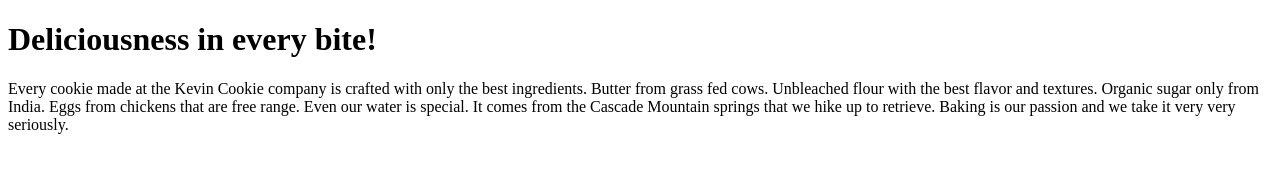
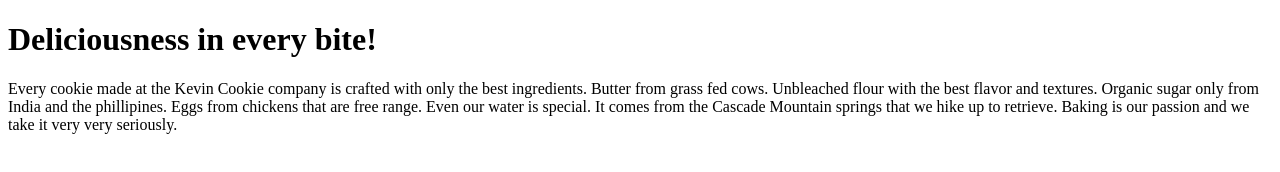
Before and after one commit to samug98/kc, a plain HTML site: page index.htm in a window 1280 px wide. Drawn offline with Linux system fonts and the light colour scheme.

Commit message:
Update ingredient source in cookie description

```diff
--- a/index.htm
+++ b/index.htm
@@ -3,7 +3,7 @@
 <body>
 
 <h1>Deliciousness in every bite!</h1>
-<p>Every cookie made at the Kevin Cookie company is crafted with only the best ingredients. Butter from grass fed cows. Unbleached flour with the best flavor and textures. Organic sugar only from India. Eggs from chickens that are free range. Even our water is special. It comes from the Cascade Mountain springs that we hike up to retrieve. Baking is our passion and we take it very very seriously.</p>
+<p>Every cookie made at the Kevin Cookie company is crafted with only the best ingredients. Butter from grass fed cows. Unbleached flour with the best flavor and textures. Organic sugar only from India and the phillipines. Eggs from chickens that are free range. Even our water is special. It comes from the Cascade Mountain springs that we hike up to retrieve. Baking is our passion and we take it very very seriously.</p>
 
 </body>
 </html>
```
